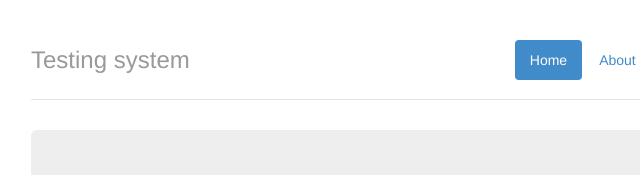
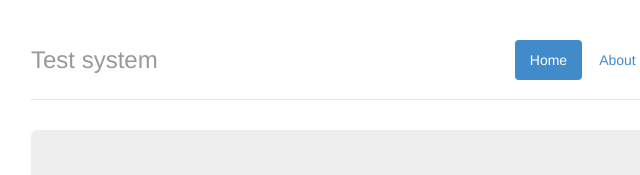
Before and after one commit to lekhmanrus/test-system, a website: page partials/index.html in a window 1280 px wide. Shown: the top 175 px of the page, 259-899 px from the left. Drawn offline with Linux system fonts and the light colour scheme; files that its build step writes are made by us from their sources; files whose address does not match are found by name.

Commit message:
changed name, added package

```diff
--- a/partials/index.html
+++ b/partials/index.html
@@ -2,7 +2,7 @@
 <html lang="ua" ng-app="test">
   <head>
   <meta http-equiv="content-type" content="text/html; charset=utf-8">
-    <title>Testing system</title>
+    <title>Test system</title>
     <link rel="stylesheet" href="css/bootstrap.min.css" />
     <link rel="stylesheet" href="css/bootstrap-theme.min.css" />
     <link rel="stylesheet" href="css/jumbotron-narrow.css" />
@@ -26,7 +26,7 @@
           <li><a href="#">About</a></li>
           <li><a href="#">Contact</a></li>
         </ul>
-        <h3 class="text-muted">Testing system</h3>
+        <h3 class="text-muted">Test system</h3>
       </div>
       <div class="jumbotron">
         <form class="form-signin">
```
Also changed, not shown: package.json (added, +35 -0 lines), LICENSE.md.
